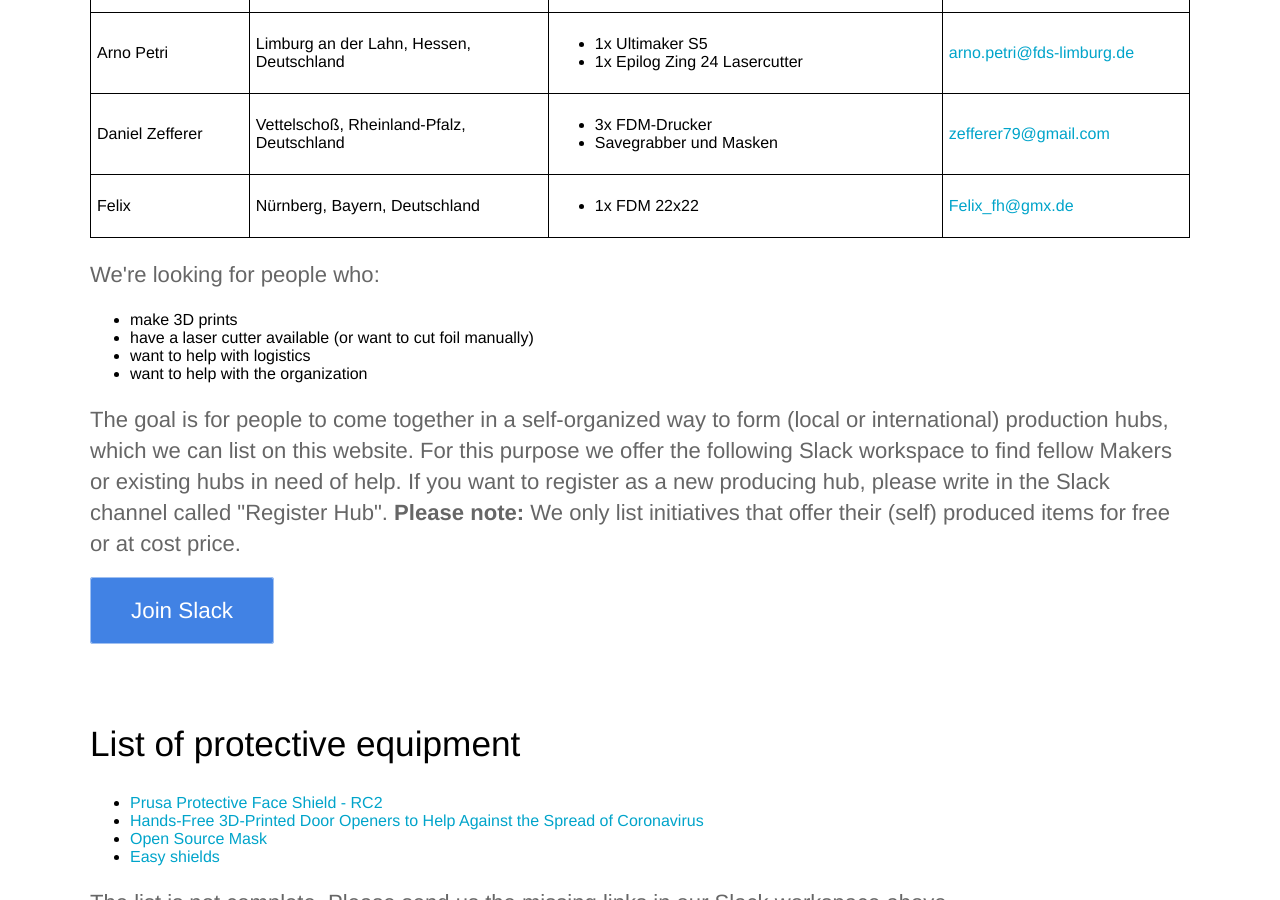
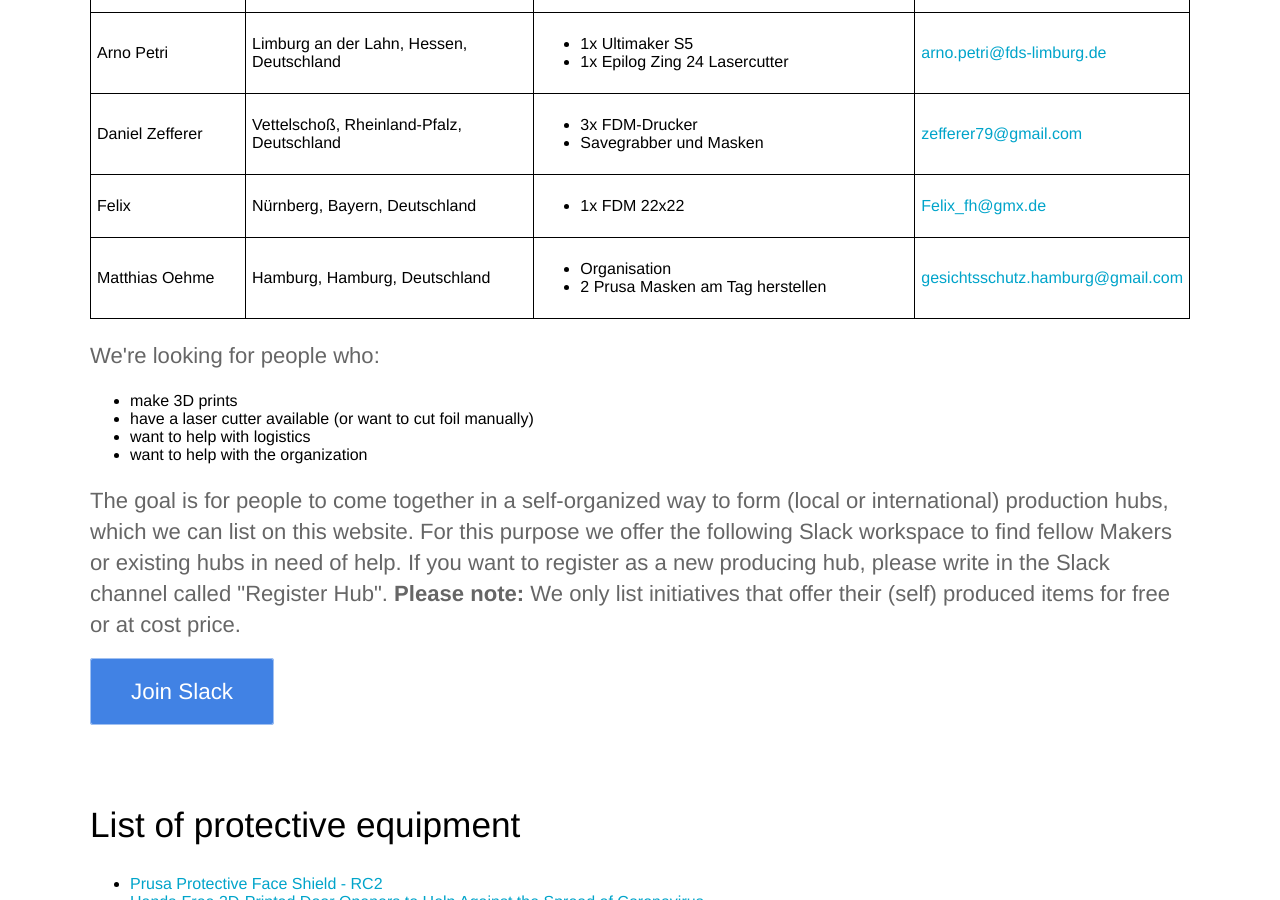
Before and after one commit to CloudCannon/hydra-jekyll-template, a Jekyll site: the page built from en/index.html, in a window 1280 px wide and 900 px high, scrolled down 3614 px. Built offline with Jekyll 4.4.1, drawn with Linux system fonts in a browser that asks for light colours.

Commit message:
ADD entry

```diff
--- a/_data/makers.yml
+++ b/_data/makers.yml
@@ -168,6 +168,15 @@ en:
     capacity:
       - 1x FDM 22x22
     contact: '<a href="mailto:Felix_fh@gmx.de">Felix_fh@gmx.de</a>'
+  - name: Matthias Oehme
+    country: Deutschland
+    # State / region is optional
+    state: Hamburg
+    city: Hamburg
+    capacity:
+      - Organisation
+      - 2 Prusa Masken am Tag herstellen
+    contact: '<a href="mailto:gesichtsschutz.hamburg@gmail.com">gesichtsschutz.hamburg@gmail.com</a>'
 # Copy the block above and repeat =)
 de:
   - name: Carsten
@@ -349,4 +358,13 @@ de:
     capacity:
       - 1x FDM 22x22
     contact: '<a href="mailto:Felix_fh@gmx.de">Felix_fh@gmx.de</a>'
+  - name: Matthias Oehme
+    country: Deutschland
+    # State / region is optional
+    state: Hamburg
+    city: Hamburg
+    capacity:
+      - Organisation
+      - 2 Prusa Masken am Tag herstellen
+    contact: '<a href="mailto:gesichtsschutz.hamburg@gmail.com">gesichtsschutz.hamburg@gmail.com</a>'
 # Copy the block above and repeat =)
```
